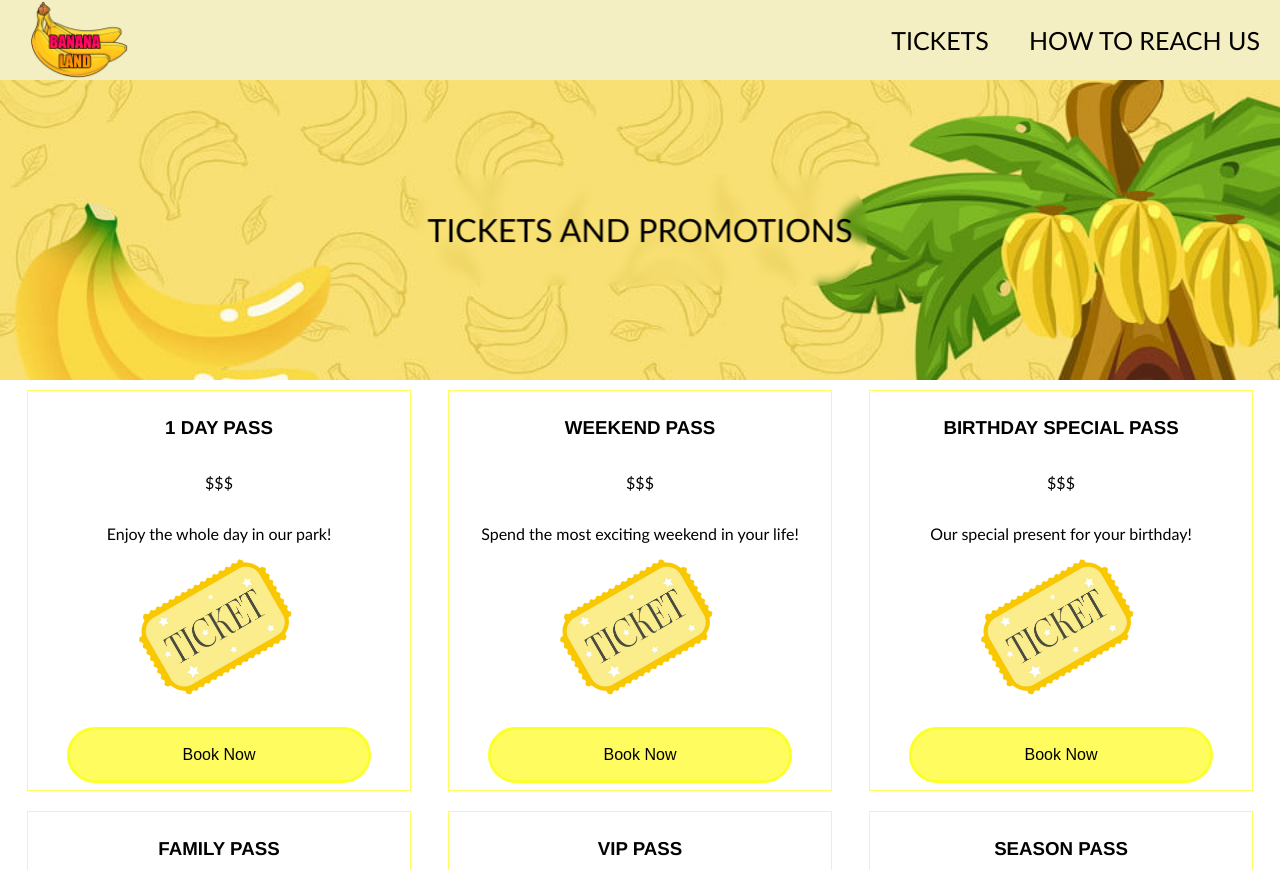
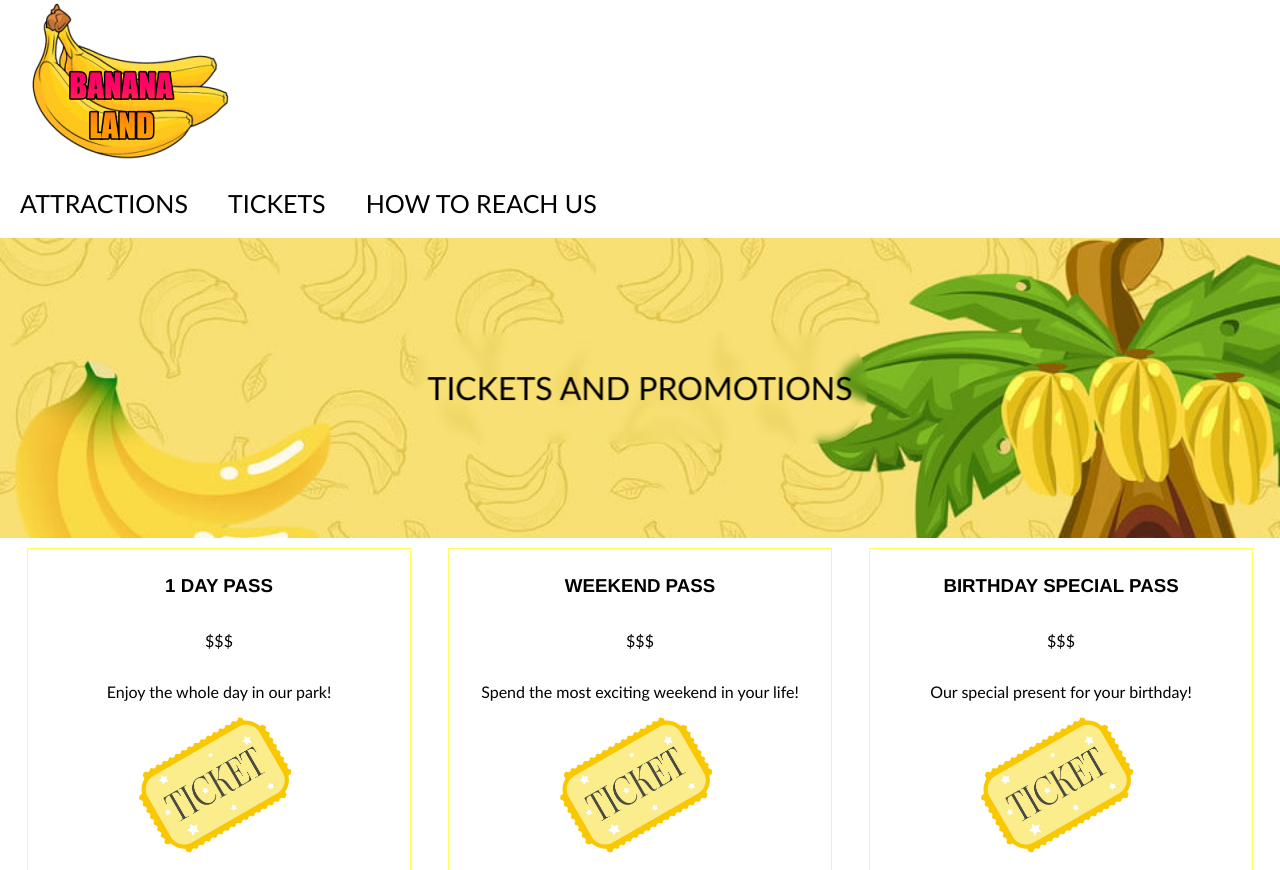
Before and after one commit to rememberwhoyouare/BananaWorld, a plain HTML site: page tickets.html in a window 1280 px wide. Shown: the top 870 px of the page. Drawn offline with Linux system fonts and the light colour scheme.

Commit message:
Fixed navigation bar
The navigation bar in the tickets section is now complete and with the same selection "animation" as the other pages.

```diff
--- a/tickets.html
+++ b/tickets.html
@@ -9,18 +9,28 @@
         <link rel="stylesheet" type="text/css" href="StyleSheet/style.css">
     </head>
 
-    <body>
+    <div class="grid-container-index">
         <!-- Top navigation bar -->
-        <div class="header">
-            <a href ="index.html">
+        <header>
+            <a href ="index.html" id='logo-link'>
                 <img src="img/logo2.png" alt="Banana Land logo" id="logo" style="max-height: 100%;"/>
             </a>
 
-            <div class="nav-menu">
-                <a href="tickets.html">TICKETS</a>
-                <a href="contacts.html">HOW TO REACH US</a>
-            </div>
-        </div>
+                <div class="nav-menu">
+                    <div class="nav-item">
+                        <a href="attractions.html">ATTRACTIONS</a>
+                    </div>
+
+                    <div class="nav-item">
+                        <a href="tickets.html">TICKETS</a>
+                    </div>
+
+                    <div class="nav-item">
+                        <a href="contacts.html">HOW TO REACH US</a>
+                    </div>
+
+                </div>
+        </header>
 
         <div class="ticket-img-container">
             <img src="img/ticketPage.jpeg" alt="Banana Background" id="ticket-banner">
```
